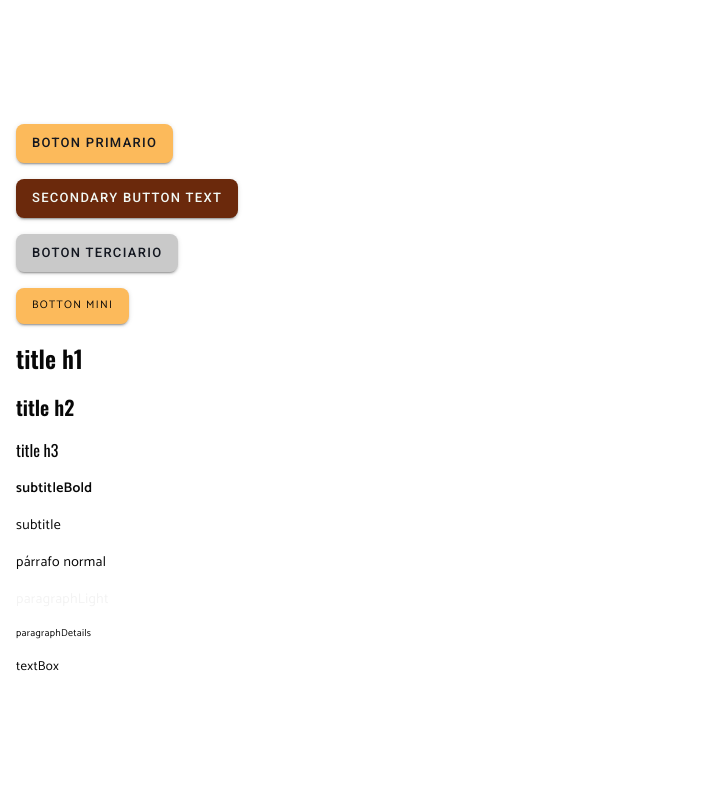
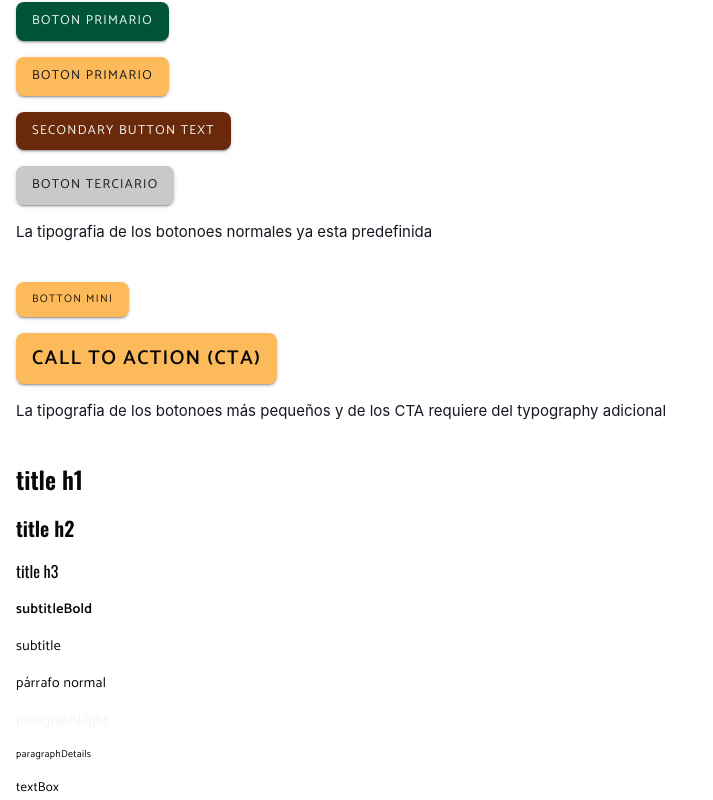
Before and after one commit to RamonCruz187/Kosten, a React (Vite) app in the folder Front/: page /muestras in a window 1280 px wide. Shown: the whole page, without its empty margins (0-713 px from the left). Built offline with nearby package versions, Linux system fonts and the light colour scheme.

Commit message:
front: theme update

```diff
--- a/Front/customStyle.jsx
+++ b/Front/customStyle.jsx
@@ -44,6 +44,14 @@ export const defaultParagraph = {
     color: customPalette.text.main,
 }
 
+export const defaultCTA = {
+    fontFamily: customFonts.family.catamaran,
+    fontWeight: "normal",
+    letterSpacing: customFonts.letter.wide,
+    color: customPalette.text.main,
+    textTransform: "uppercase",
+}
+
 export const defaultTitle = {
     fontFamily: customFonts.family.oswald,
     fontWeight: 600,
--- a/Front/src/components/muestras.jsx
+++ b/Front/src/components/muestras.jsx
@@ -4,16 +4,27 @@ export default function Muestras() {
   return (
     <>
       <Stack spacing={2}>
+        <Button color="greenButton"> boton primario </Button>
         <Button color="yellowButton"> boton primario </Button>
         <Button color="brownButton">secondary button text</Button>
         <Button color="grayButton"> boton terciario </Button>
+        <p>La tipografia de los botonoes normales ya esta predefinida</p>
+        <br />
         <Button>
           <Typography variant="buttonMini"> botton mini</Typography>
         </Button>
-
+        <Button>
+          <Typography variant="callToAction">call to action (CTA)</Typography>
+        </Button>
+        <p>
+          La tipografia de los botonoes más pequeños y de los CTA requiere del typography
+          adicional
+        </p>
+        <br />
         <Typography variant="titleH1">title h1</Typography>
         <Typography variant="titleH2">title h2</Typography>
         <Typography variant="titleH3">title h3</Typography>
+
         <Typography variant="subtitleBold">subtitleBold</Typography>
         <Typography variant="subtitle">subtitle</Typography>
         <Typography variant="p">párrafo normal</Typography>
--- a/Front/theme.js
+++ b/Front/theme.js
@@ -4,6 +4,7 @@ import {
   customFonts,
   defaultParagraph,
   defaultTitle,
+  defaultCTA,
 } from "./customStyle";
 
 const theme = createTheme({
@@ -45,7 +46,7 @@ const theme = createTheme({
       main: customPalette.accent.darkest,
       dark: customPalette.accent.darkest2,
       contrastText: customPalette.accent.light,
-    }
+    },
   },
   typography: {
     htmlFontSize: 16, // Asigna 16px a 1rem por defecto
@@ -66,6 +67,15 @@ const theme = createTheme({
       fontWeight: "normal",
       fontSize: "1rem", // 16px
     },
+
+    // CTA
+    callToAction: {
+      ...defaultCTA,
+      fontSize: "1.25rem", // 20px
+      fontWeight: "600",
+    },
+
+    // subtitulos
     subtitleBold: {
       ...defaultParagraph,
       fontWeight: "600",
@@ -75,12 +85,12 @@ const theme = createTheme({
       ...defaultParagraph,
       fontSize: "0.875rem", // 14px
     },
+
     // buttons
     buttonMini: {
-      ...defaultParagraph,
-      letterSpacing: customFonts.letter.wide,
       fontSize: "0.687rem", // 11px
     },
+
     // párrafos
     p: {
       ...defaultParagraph,
@@ -112,6 +122,9 @@ const theme = createTheme({
           padding: ".5rem 1rem",
           letterSpacing: customFonts.letter.wide,
           width: "fit-content",
+          fontFamily: customFonts.family.catamaran,
+          fontWeight: "normal",
+          textTransform: "uppercase",
         },
       },
     },
```
